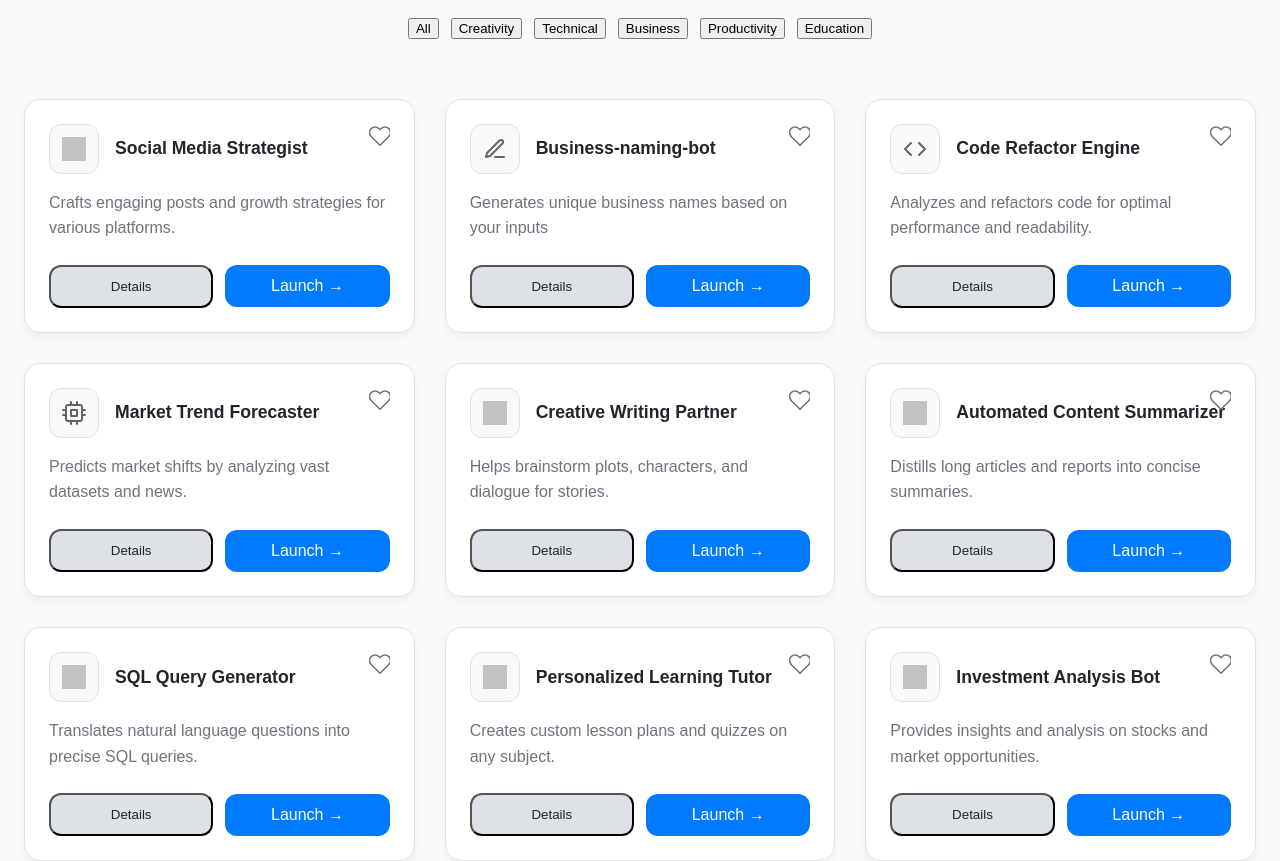
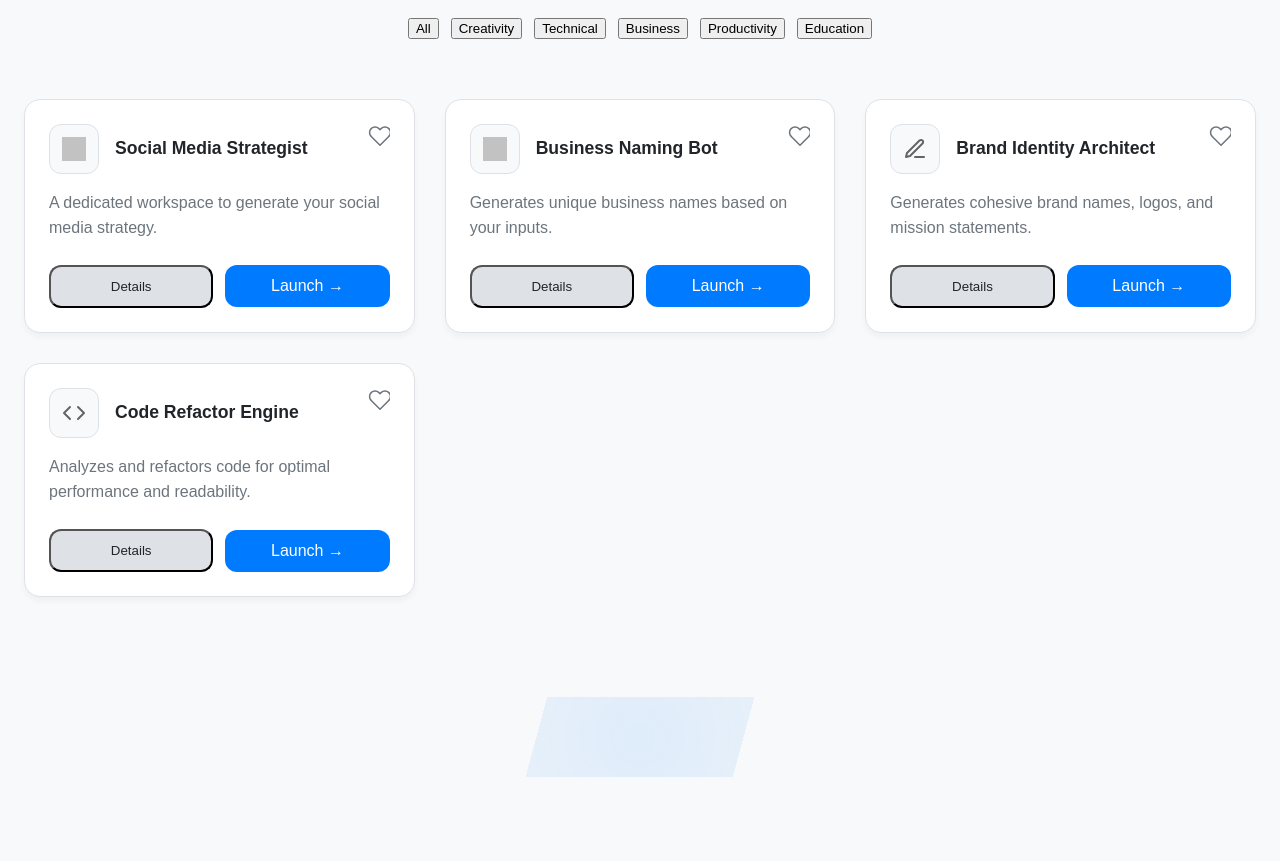
Before and after one commit to aravindp602/website_hari_b_nair, a Next.js app: page / in a window 1280 px wide. Shown: the part 1020-1881 px from the top of the page. Built offline with nearby package versions, Linux system fonts and the light colour scheme; grey boxes are pictures that could not be loaded.

Commit message:
Update bots.js file

```diff
--- a/src/data/bots.js
+++ b/src/data/bots.js
@@ -1,93 +1,51 @@
 // src/data/bots.js
 
 export const chatbotData = [
+  // Bot 1 (Your primary test case)
   {
     id: 'social-media-strategy-canvas-7t3',
     name: 'Social Media Strategist',
-    category:'Business',
-    icon:'/img/default.svg',
-    description:'Crafts engaging posts and growth strategies for various platforms.',
-    Examples :[], // Examples are not needed for iframe embeds
-
-    // CRITICAL: Specify the embed type and the direct URL for the iframe
+    category: 'Business',
+    icon: '/img/default.svg',
+    description: 'A dedicated workspace to generate your social media strategy.',
     embedType: 'iframe',
     embedUrl: 'https://workflow.getmindpal.com/smc-a82lfig4qeeazhoc'
   },
+
+  // Bot 2 (Example of another iframe bot)
   {
-    id: 'Business ',
-    name: 'Business-naming-bot',
+    id: 'business-naming-bot',
+    name: 'Business Naming Bot',
+    category: 'Business',
+    icon: '/img/default.svg',
+    description: 'Generates unique business names based on your inputs.',
+    embedType: 'iframe',
+    embedUrl: 'https://workflow.getmindpal.com/brand-naming-hj4dwYUt2meyyodk' // Replace with the real URL
+  },
+
+  // Bot 3 (Using your previously defined data as an example)
+  {
+    id: 'brand-identity-architect',
+    name: 'Brand Identity Architect',
     category: 'Creativity',
     icon: '/img/edit-3.svg',
-    description: 'Generates unique business names based on your inputs',
-    examples: [],
+    description: 'Generates cohesive brand names, logos, and mission statements.',
+    embedType: 'iframe',
+    embedUrl: 'https://workflow.getmindpal.com/brand-architect-url' // Replace with the real URL
+  },
 
-    embedType: 'iframe',
-    embedUrl: 'https://workflow.getmindpal.com/brand-naming-hj4dwYUt2meyyodk'
-  },
+  // Bot 4
   {
     id: 'code-refactor-engine',
     name: 'Code Refactor Engine',
     category: 'Technical',
     icon: '/img/code.svg',
     description: 'Analyzes and refactors code for optimal performance and readability.',
-    examples: ['"Refactor this Python function for efficiency"', '"Check my JavaScript for common errors"']
+    embedType: 'iframe',
+    embedUrl: 'https://workflow.getmindpal.com/code-refactor-url' // Replace with the real URL
   },
-  {
-    id: 'market-trend-forecaster',
-    name: 'Market Trend Forecaster',
-    category: 'Business',
-    icon: '/img/cpu.svg',
-    description: 'Predicts market shifts by analyzing vast datasets and news.',
-    examples: ['"What are the upcoming trends in renewable energy?"', '"Analyze the sentiment for stock XYZ"']
-  },
-  {
-    id: 'creative-writing-partner',
-    name: 'Creative Writing Partner',
-    category: 'Creativity',
-    icon: '/img/default.svg',
-    description: 'Helps brainstorm plots, characters, and dialogue for stories.',
-    examples: ['"Help me brainstorm a sci-fi plot twist"', '"Write a short poem about the ocean"']
-  },
-  {
-    id: 'automated-content-summarizer',
-    name: 'Automated Content Summarizer',
-    category: 'Productivity',
-    icon: '/img/default.svg',
-    description: 'Distills long articles and reports into concise summaries.',
-    examples: ['"Summarize the following article in 3 key points"', '"Give me the gist of this research paper"']
-  },
-  {
-    id: 'sql-query-generator',
-    name: 'SQL Query Generator',
-    category: 'Technical',
-    icon: '/img/default.svg',
-    description: 'Translates natural language questions into precise SQL queries.',
-    examples: ['"Show me all users from California who signed up last week"', '"Count the number of orders over $50"']
-  },
-  {
-    id: 'personalized-learning-tutor',
-    name: 'Personalized Learning Tutor',
-    category: 'Education',
-    icon: '/img/default.svg',
-    description: 'Creates custom lesson plans and quizzes on any subject.',
-    examples: ['"Explain quantum physics to me like I\'m five"', '"Create a 5-question quiz on World War II"']
-  },
-  {
-    id: 'investment-analysis-bot',
-    name: 'Investment Analysis Bot',
-    category: 'Business',
-    icon: '/img/default.svg',
-    description: 'Provides insights and analysis on stocks and market opportunities.',
-    examples: ['"What are the pros and cons of investing in AAPL?"', '"Compare the P/E ratio of Google and Microsoft"']
-  },
-  {
-    id: 'meeting-assistant',
-    name: 'Meeting Assistant',
-    category: 'Productivity',
-    icon: '/img/default.svg',
-    description: 'Transcribes meetings, identifies action items, and sends summaries.',
-    examples: ['"Summarize our project kickoff meeting"', '"List all action items assigned to John"']
-  },
+
+  // ... continue this pattern for all 42 of your bots ...
 ];
 
 export const categories = ["Creativity", "Technical", "Business", "Productivity", "Education"];
```
